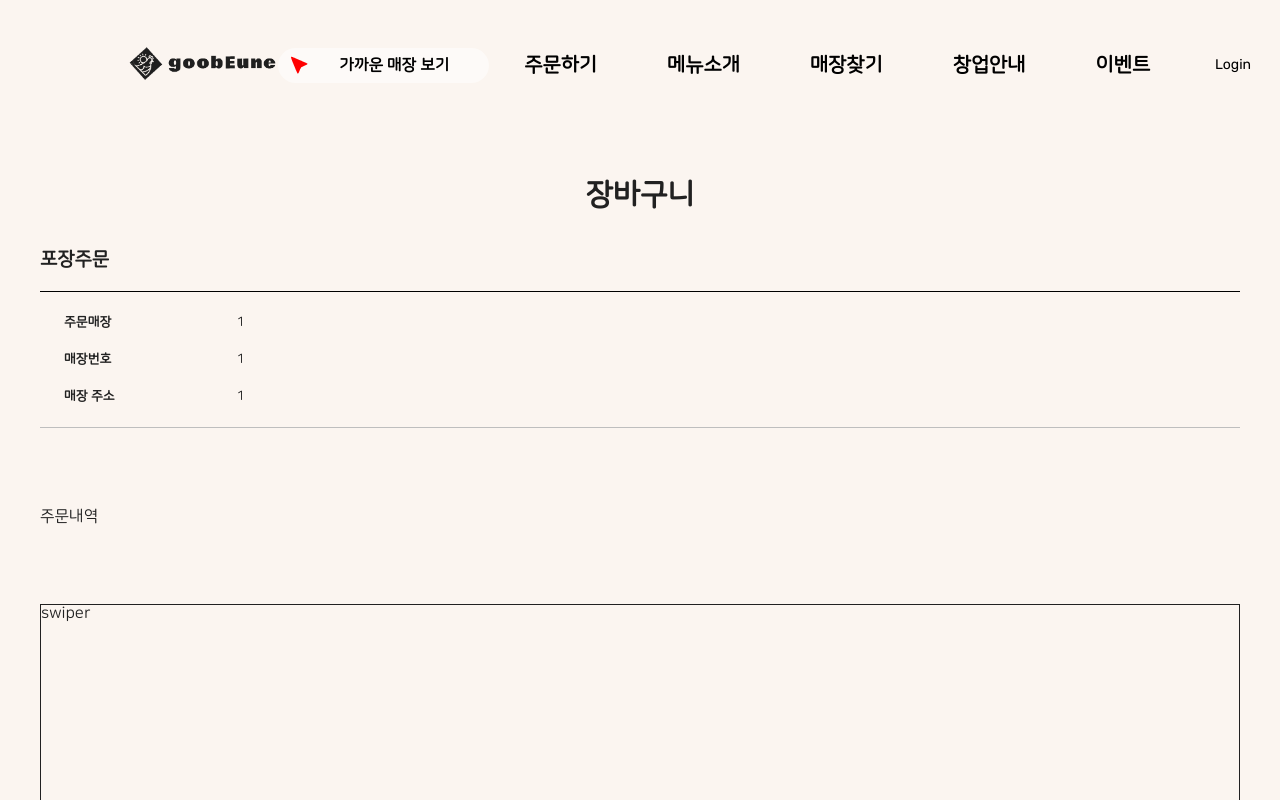
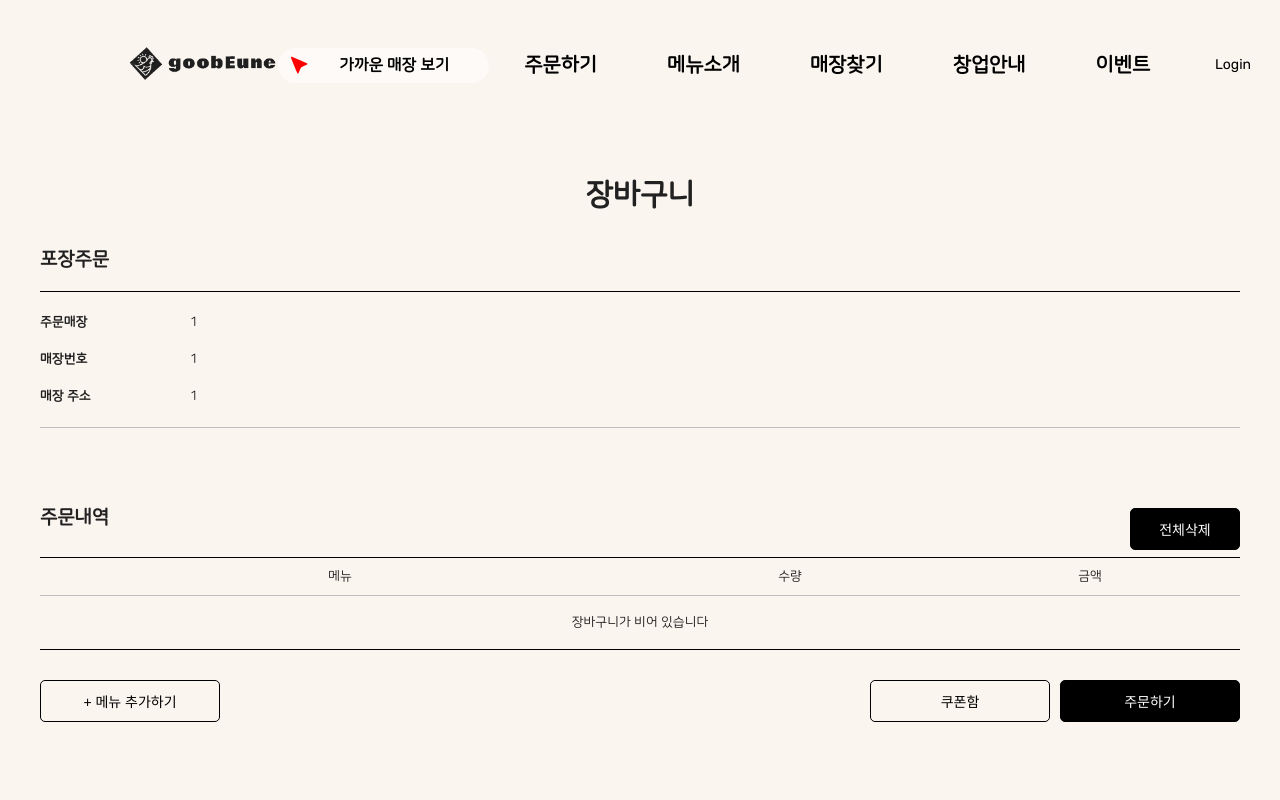
Before and after one commit to ryushin01/goobne, a React (Vite) app: page /goobne/cart in a window 1280 px wide. Shown: the top 800 px of the page. Built offline with nearby package versions, Linux system fonts and the light colour scheme.

Commit message:
:lipstick: 주문내역 컴포넌트 UI 1차 완성

```diff
--- a/src/pages/Cart/Cart.jsx
+++ b/src/pages/Cart/Cart.jsx
@@ -1,5 +1,6 @@
 import styled from 'styled-components';
-import CartDetail from './Components/CartDetail';
+import OrderInfo from './Components/OrderInfo';
+import OrderDetail from './Components/OrderDetail';
 
 const Cart = () => {
   return (
@@ -7,8 +8,8 @@ const Cart = () => {
       <CartWrap>
         <CartTitle>장바구니</CartTitle>
         <CartDetailWrap>
-          <CartDetail />
-          <div>주문내역</div>
+          <OrderInfo />
+          <OrderDetail />
         </CartDetailWrap>
         <CartSwiperWrap>swiper</CartSwiperWrap>
       </CartWrap>
--- a/src/pages/Cart/Components/CartDetail.jsx
+++ /dev/null
@@ -1,59 +0,0 @@
-import styled from 'styled-components';
-
-const CartDetail = () => {
-  return (
-    <CartDetailMain>
-      <CartDetailTitleWrap>
-        <span>포장주문</span>
-      </CartDetailTitleWrap>
-      <CartDetailBox>
-        <dl>
-          <dt>주문매장</dt>
-          <dd>1</dd>
-        </dl>
-        <dl>
-          <dt>매장번호</dt>
-          <dd>1</dd>
-        </dl>
-        <dl>
-          <dt>매장 주소</dt>
-          <dd>1</dd>
-        </dl>
-      </CartDetailBox>
-    </CartDetailMain>
-  );
-};
-
-export default CartDetail;
-
-const CartDetailMain = styled.div`
-  width: 100%;
-  padding-bottom: 80px;
-`;
-
-const CartDetailTitleWrap = styled.div`
-  padding-bottom: 22px;
-  border-bottom: 1px solid ${props => props.theme.grayscaleH};
-
-  & > span {
-    margin-right: 5px;
-    font-size: 19px;
-    font-weight: 700;
-  }
-`;
-
-const CartDetailBox = styled.section`
-  border-bottom: 1px solid ${props => props.theme.grayscaleC};
-
-  & > dl {
-    display: flex;
-    align-items: center;
-    margin: 24px;
-    font-size: 13px;
-
-    & > dt {
-      width: 15%;
-      font-weight: 700;
-    }
-  }
-`;
--- /dev/null
+++ b/src/pages/Cart/Components/OrderDetail.jsx
@@ -0,0 +1,95 @@
+import styled from 'styled-components';
+import Button from '../../../components/Button/Button';
+
+const OrderDetail = () => {
+  return (
+    <OrderDetailMain>
+      <OrderDetailTitleWrap>
+        <span>주문내역</span>
+        <DeleteAllBtnWrap>
+          <Button size="small" color="black" content="전체삭제" />
+        </DeleteAllBtnWrap>
+      </OrderDetailTitleWrap>
+      <div>
+        <OrderDetailRow>
+          <span>메뉴</span>
+          <span>수량</span>
+          <span>금액</span>
+        </OrderDetailRow>
+        <OrderProduct>장바구니가 비어 있습니다</OrderProduct>
+      </div>
+      <ButtonWrap>
+        <OrderBtn>
+          <Button size="small" color="beige" content="+ 메뉴 추가하기" />
+        </OrderBtn>
+        <OrderBtnRight>
+          <OrderBtn>
+            <Button size="small" color="beige" content="쿠폰함" />
+          </OrderBtn>
+          <OrderBtn>
+            <Button size="small" color="black" content="주문하기" />
+          </OrderBtn>
+        </OrderBtnRight>
+      </ButtonWrap>
+    </OrderDetailMain>
+  );
+};
+
+export default OrderDetail;
+
+const FlexBetween = `
+  display: flex;
+  justify-content: space-between;
+`;
+
+const OrderDetailMain = styled.div`
+  width: 100%;
+  padding-bottom: 80px;
+`;
+
+const OrderDetailTitleWrap = styled.div`
+  ${FlexBetween};
+  padding-bottom: 7px;
+  border-bottom: 1px solid ${props => props.theme.grayscaleH};
+
+  & > span {
+    margin-right: 5px;
+    font-size: 19px;
+    font-weight: 700;
+  }
+`;
+
+const DeleteAllBtnWrap = styled.div`
+  width: 110px;
+`;
+
+const OrderDetailRow = styled.div`
+  display: grid;
+  grid-template-columns: 2fr 1fr 1fr;
+  padding: 12px 0;
+  border-bottom: 1px solid ${props => props.theme.grayscaleC};
+  font-size: 13px;
+  text-align: center;
+`;
+
+const OrderProduct = styled.div`
+  padding: 20px 10px;
+  border-bottom: 1px solid ${props => props.theme.grayscaleH};
+  font-size: 13px;
+  text-align: center;
+`;
+const ButtonWrap = styled.div`
+  ${FlexBetween};
+  margin-top: 30px;
+`;
+
+const OrderBtnRight = styled.div`
+  display: flex;
+  gap: 10px;
+`;
+
+const OrderBtn = styled.div`
+  display: flex;
+  align-items: center;
+  width: 180px;
+`;
--- /dev/null
+++ b/src/pages/Cart/Components/OrderInfo.jsx
@@ -0,0 +1,58 @@
+import styled from 'styled-components';
+
+const OrderInfo = () => {
+  return (
+    <OrderInfoMain>
+      <OrderInfoTitleWrap>
+        <span>포장주문</span>
+      </OrderInfoTitleWrap>
+      <OrderInfoBox>
+        <OrderInfoColumn>
+          <OrderInfosubject>주문매장</OrderInfosubject>
+          <span>1</span>
+        </OrderInfoColumn>
+        <OrderInfoColumn>
+          <OrderInfosubject>매장번호</OrderInfosubject>
+          <span>1</span>
+        </OrderInfoColumn>
+        <OrderInfoColumn>
+          <OrderInfosubject>매장 주소</OrderInfosubject>
+          <span>1</span>
+        </OrderInfoColumn>
+      </OrderInfoBox>
+    </OrderInfoMain>
+  );
+};
+
+export default OrderInfo;
+
+const OrderInfoMain = styled.div`
+  width: 100%;
+  padding-bottom: 80px;
+`;
+
+const OrderInfoTitleWrap = styled.div`
+  padding-bottom: 22px;
+  border-bottom: 1px solid ${props => props.theme.grayscaleH};
+
+  & > span {
+    margin-right: 5px;
+    font-size: 19px;
+    font-weight: 700;
+  }
+`;
+
+const OrderInfoBox = styled.section`
+  border-bottom: 1px solid ${props => props.theme.grayscaleC};
+`;
+
+const OrderInfoColumn = styled.div`
+  display: grid;
+  grid-template-columns: 1fr 7fr;
+  margin: 24px 0;
+  font-size: 13px;
+`;
+
+const OrderInfosubject = styled.span`
+  font-weight: 700;
+`;
```
